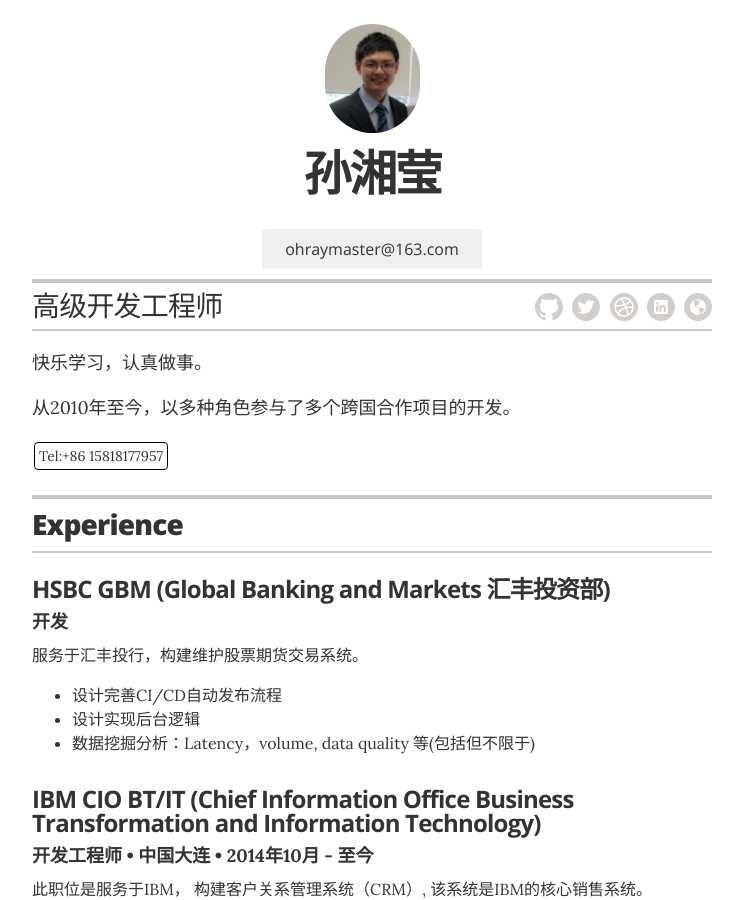
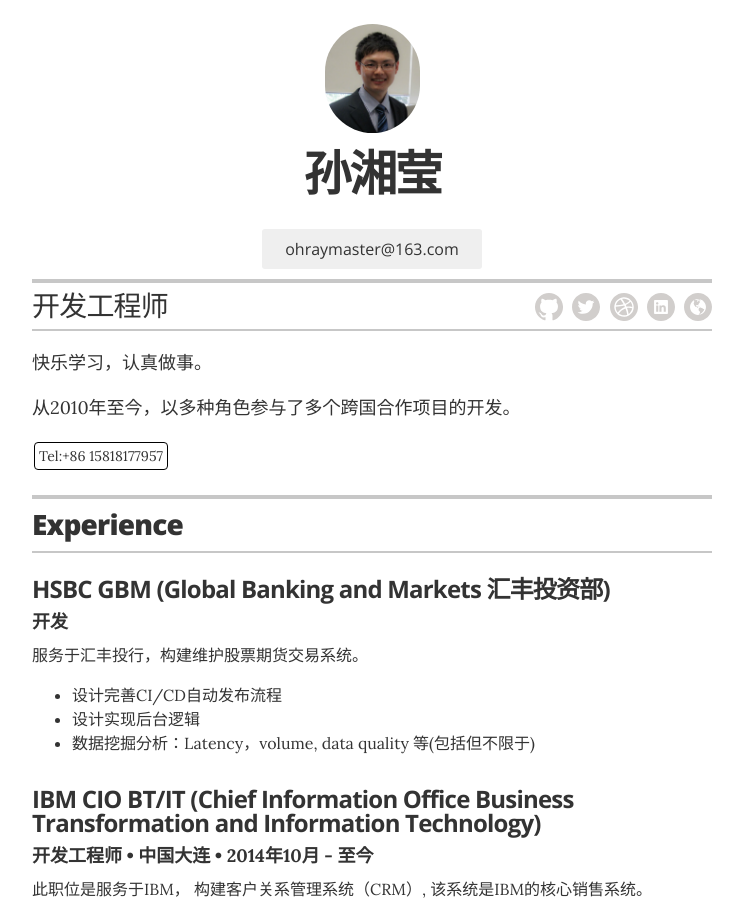
Before and after one commit to cnohraymaster/cnohraymaster.github.io, a Jekyll site: the page built from index.html, in a window 1280 px wide and 900 px high. Shown: the whole window, without its empty margins (268-1011 px from the left). Built offline with Jekyll 4.4.1, drawn with Linux system fonts in a browser that asks for light colours.

Commit message:
Update _config.yml

```diff
--- a/_config.yml
+++ b/_config.yml
@@ -11,7 +11,7 @@
 # Resume settings
 resume_avatar:                  "true"
 resume_name:                    "孙湘莹"
-resume_title:                   "高级开发工程师"
+resume_title:                   "开发工程师"
 resume_contact_email:
   "ohraymaster@163.com"
 
```
